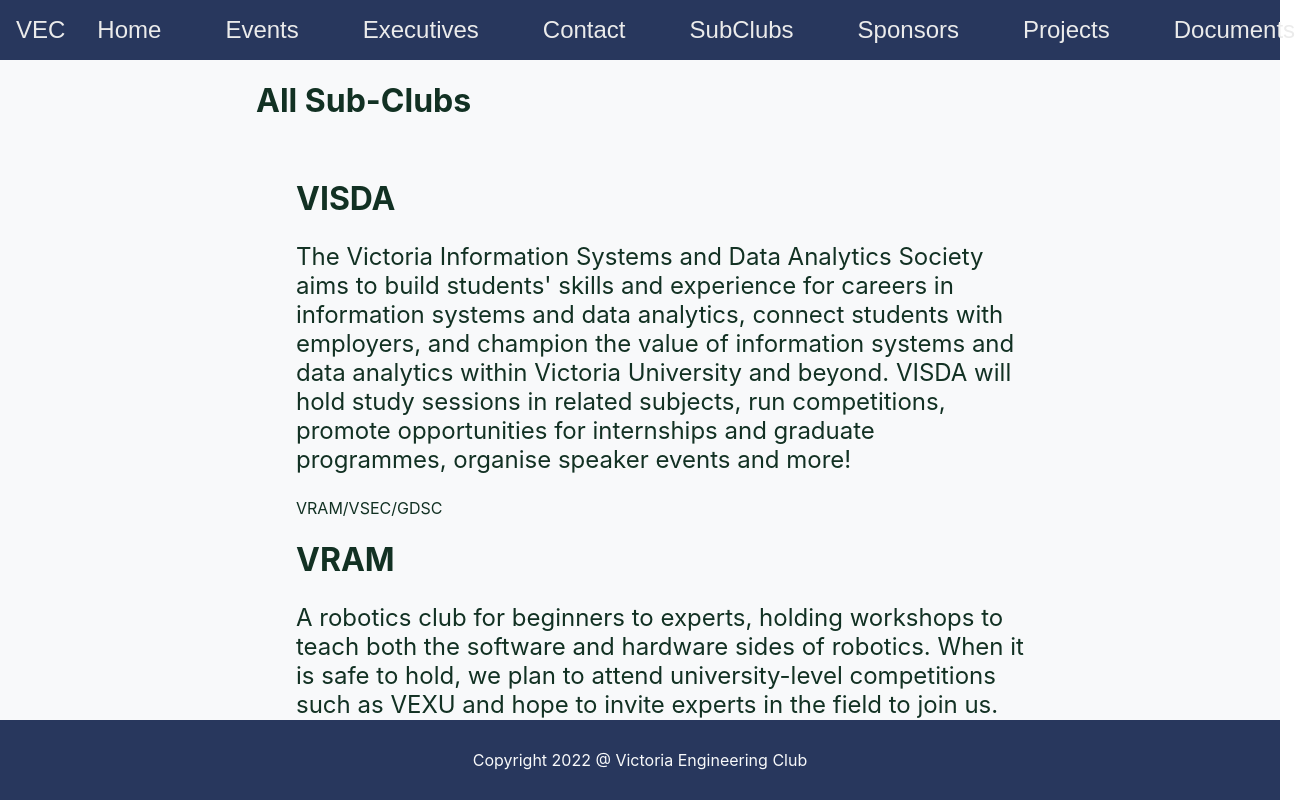
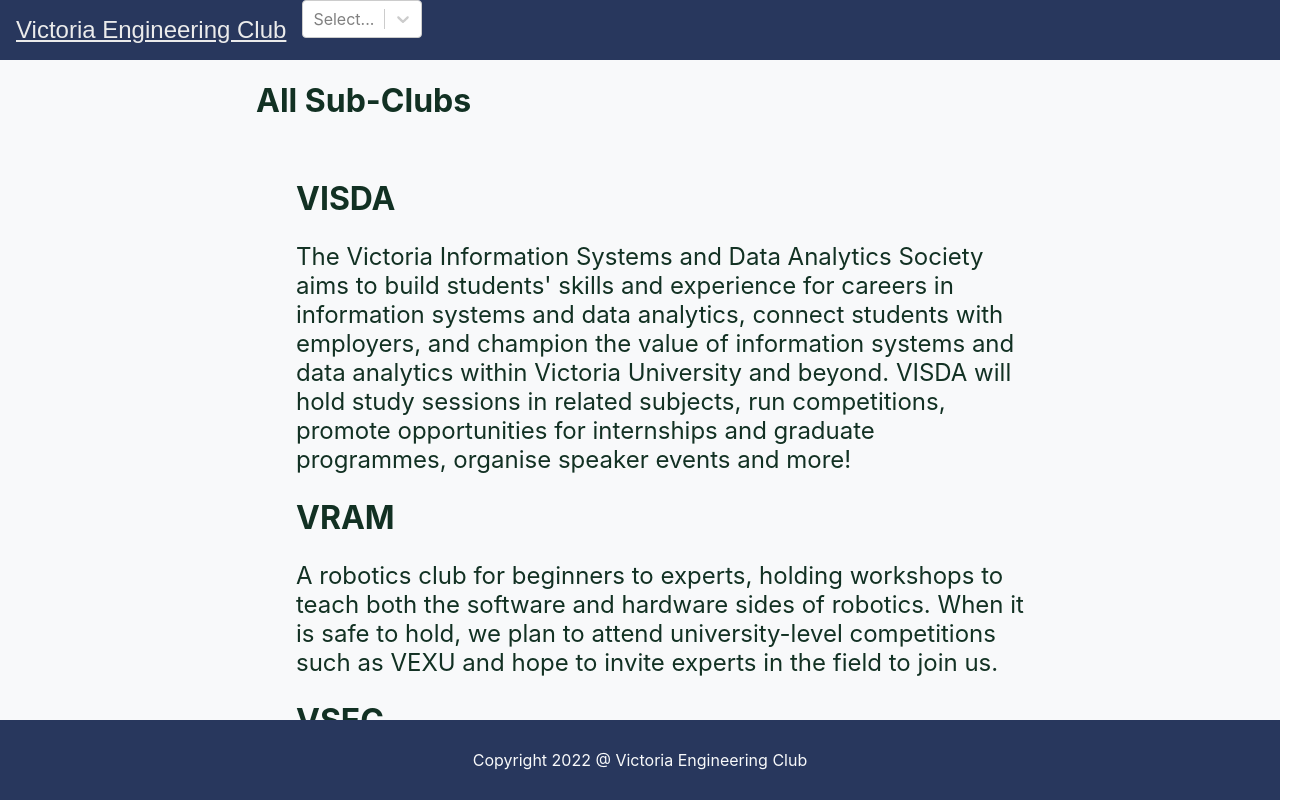
Before and after one commit to vecnz/Website, a Next.js app: page /subclubs in a window 1280 px wide. Shown: the whole page, 1311 px wide, since content can reach past the window. Built offline with nearby package versions, Linux system fonts and the light colour scheme.

Commit message:
New type of dropdown package, basic setup

```diff
--- a/package.json
+++ b/package.json
@@ -8,11 +8,15 @@
     "lint": "next lint"
   },
   "dependencies": {
+    "@types/react-burger-menu": "^2.8.3",
+    "@types/react-select": "^5.0.1",
     "@types/styled-components": "^5.1.19",
     "next": "12.0.7",
     "react": "17.0.2",
+    "react-burger-menu": "^3.0.6",
     "react-dom": "17.0.2",
     "react-iframe": "^1.8.0",
+    "react-select": "^5.2.2",
     "styled-components": "^5.3.3"
   },
   "devDependencies": {
--- a/pages/components/Navigation.tsx
+++ b/pages/components/Navigation.tsx
@@ -1,81 +1,120 @@
 //Package imports
 import styled from "styled-components";
-
+import { slide as Menu } from "react-burger-menu";
 import Link from "next/link";
+import Select from 'react-select';
+import { useEffect, useState } from "react";
+import { useRouter } from 'next/router'
 
 //Style for navigation bar background
 const StyledNavigation = styled.nav`
   background-color: #28375d;
-  color:#ebebeb;
-  display: grid;
-  grid-template-columns: 1fr 1fr;
+  color: #ebebeb;
+  display: flex;
 `;
 
-interface SectionProps {
-  side: string;
-}
-
-const Section = styled.div<SectionProps>`
-  display: flex;
-  justify-content: ${(props) => props.side};
-  align-items: center;
-  gap: 2rem;
-  height: 100%;
-  width: 100%;
-`;
-
-const Title = styled.button`
-  font-size: 1.5rem;
-  background: transparent;
-  border: none;
-  color:#ebebeb;
-  padding: 1rem;
-`;
 
 const Button = styled.button`
   font-size: 1.5rem;
   background: transparent;
   border: none;
-  color:#ebebeb;
+  color: #ebebeb;
   padding: 1rem;
-  :hover{
-    text-decoration:underline;
+  :hover {
+    text-decoration: underline;
   }
 `;
 
+const DropDownButton = styled.button`
+  font-size: 1.5rem;
+  background: transparent;
+  border: none;
+  color: #123123;
+  padding: 1rem;
+  :hover {
+    text-decoration: underline;
+  }
+
+`
+
+const DropDown = styled.div`
+  display:grid;
+  grid-template-columns:1fr;
+  color:#123123;
+`
+
+const options = [
+  { value: '/', label: 'Home' },
+  { value: '/events', label: 'Events' },
+  { value: '/exec', label: 'Executives' },
+  { value: '/contact', label: 'Contacts' },
+  { value: '/subclubs', label: 'Sub-clubs' },
+  { value: '/sponsors', label: 'Sponsors' },
+  { value: '/projects', label: 'Projects' },
+  { value: '/exec', label: 'Executives' },
+
+];
+
 //Logic for navigation bar
 const Navigation = () => {
+  const [selectedOption2, setSelectedOption] = useState(null);
+  const router = useRouter();
+
+  const handleChange = (selectedOption:any) =>{
+    console.log(selectedOption.value);
+    router.push(selectedOption.value);
+  }
+  // useEffect(()=>{
+  //   const router = useRouter()
+  //   if(selectedOption !== null){
+  //     router.push(selectedOption);
+  //   }
+  // }[selectedOption])
   return (
     <StyledNavigation>
-      <Section side="left">
-        <Title>VEC</Title>
-      </Section>
-      <Section side="right">
-        <Link href="/">
-          <Button>Home</Button>
+      <Button>Victoria Engineering Club</Button>
+      <Select
+        defaultValue={selectedOption2}
+        onChange={handleChange}
+        options={options}
+      />
+
+
+      {/* <RightButton>
+        Menu */}
+        {/* <Button>REE
+
+        <Menu right>
+          {/* <DropDown> */}
+            {/* <Link href="/">
+              <DropDownButton>Home</DropDownButton>
             </Link>
             <Link href="/events">
-          <Button>Events</Button>
+              <DropDownButton>Events</DropDownButton>
             </Link>
             <Link href="/exec">
-          <Button>Executives</Button>
+              <DropDownButton>Executives</DropDownButton>
             </Link>
             <Link href="/contact">
-          <Button>Contact</Button>
+              <DropDownButton>Contact</DropDownButton>
             </Link>
             <Link href="/subclubs">
-          <Button>SubClubs</Button>
+              <DropDownButton>SubClubs</DropDownButton>
             </Link>
             <Link href="/sponsors">
-          <Button>Sponsors</Button>
+              <DropDownButton>Sponsors</DropDownButton>
             </Link>
             <Link href="/projects">
-          <Button>Projects</Button>
+              <DropDownButton>Projects</DropDownButton>
             </Link>
             <a target="_blank" href="https://github.com/vecnz/documents">
-          <Button>Documents</Button>
-        </a>
-      </Section>
+              <DropDownButton>Documents</DropDownButton>
+            </a> */}
+          {/* </DropDown>      */}
+        {/* </Menu>
+        </Button> */}
+
+      {/* </RightButton> */}
     </StyledNavigation>
   );
 };
--- a/pages/subclubs.tsx
+++ b/pages/subclubs.tsx
@@ -23,25 +23,41 @@
               opportunities for internships and graduate programmes, organise
               speaker events and more!
             </Paragraph>
-          </LI>VRAM/VSEC/GDSC
+          </LI>
           <LI>
             <Header>VRAM</Header>
             <Paragraph>
-              A robotics club for beginners to experts, holding workshops to teach both the software and hardware sides of robotics.
-              When it is safe to hold, we plan to attend university-level competitions such as VEXU and hope to invite
-              experts in the field to join us.
+              A robotics club for beginners to experts, holding workshops to
+              teach both the software and hardware sides of robotics. When it is
+              safe to hold, we plan to attend university-level competitions such
+              as VEXU and hope to invite experts in the field to join us.
             </Paragraph>
           </LI>
           <LI>
             <Header>VSEC</Header>
-            <Paragraph>
-
-            </Paragraph>
+            <Paragraph></Paragraph>
           </LI>
           <LI>
             <Header>GDSC</Header>
             <Paragraph>
-
+              With Google's support, we want to help you discover new interests
+              in technical skills and explore your passion through activities
+              and events. The goal of our Google Developer Student Club (GDSC)
+              as well as that of VEC is to foster a community where people can
+              interact, bounce ideas and help each other. Hence forming a space
+              to meet people with similar interests with whom you could
+              collaborate on projects or just have a chat. As part of this, we
+              will be organising hands-on workshops focused around Google
+              services to bridge the gap between theory and practice. This will
+              include sessions on app development in Android, database
+              management with Firebase and so on. (We try our best to
+              accommodate events for all levels of experience) We will also be
+              offering some training for coding challenges, as practice is the
+              key to success (https://codingcompetitions.withgoogle.com/).
+              Lastly, online events will be hosted through our platform
+              (https://gdsc.community.dev/victoria-university-of-wellington/) so
+              make sure to join in advance so you will be good to go during the
+              events.
             </Paragraph>
           </LI>
         </UL>
```
Also changed, not shown: 1 other file (tests, documents, lock files or other folders). Lines whose indentation alone changed are shown as unchanged.
